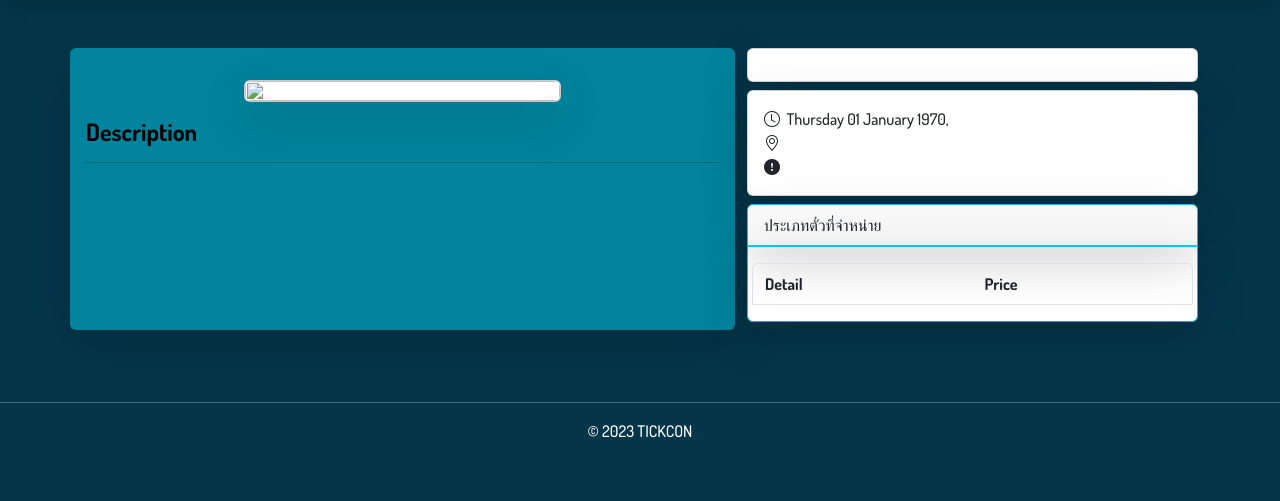
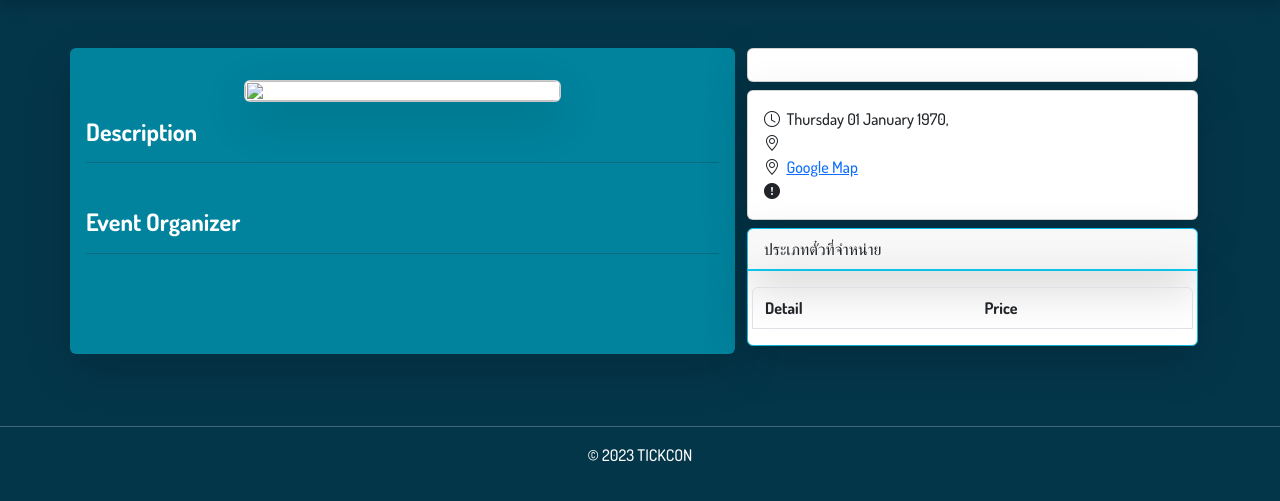
Before and after one commit to chulnwza/tickcon, a PHP site: page /all_final/concert_detail_notlogin.php?id=1 in a window 1280 px wide. Shown: the part 77-578 px from the top of the page. Run offline with PHP 8.4, Linux system fonts and the light colour scheme; data comes from the database, SQL or seed files in the repository; both versions use the stored data as it was after the commit; some web fonts are replaced.

Commit message:
google map

```diff
--- a/all_final/concert_detail_notlogin.php
+++ b/all_final/concert_detail_notlogin.php
@@ -230,13 +230,11 @@ require_once 'config/db.php';
                     <img style="width: 100%;" class="card-img shadow-lg rounded" src="<?= $row['concert_img_path'] ?>">
 
                 </div>
-
-                <h4 class="mt-2" style="color:black;"><b>Description</b></h4>
+                <h4 class="mt-2" style="color:White;"><b>Description</b></h4>
                 <hr>
-                <small style="white-space: pre-line; color:black;" class="text-break">
+                <small style="white-space: pre-line; color:White;" class="text-break">
                     <?= $row['detail'] ?>
                 </small>
-
                 <div class="card my-3 text-center"
                     style="width: 50%;margin: 0 auto;<?php if (is_null($row['stage_img']) == TRUE) {
                         echo 'display:none;';
@@ -245,7 +243,15 @@ require_once 'config/db.php';
                     <img style="width: 100%;" class="card-img" src="<?= $row['stage_img'] ?>">
 
                 </div>
-
+                <?php
+            $sqlj = 'SELECT firstname, lastname FROM member WHERE member_id = "' . $row['member_id'] . '";';
+            $resultj = $db->query($sqlj);
+            $rowj = $resultj->fetchArray(SQLITE3_ASSOC);
+            ?>
+                <h4 class="mt-2" style="color:White;"><b>Event Organizer</b></h4>
+                <hr>
+                <h4><?= $rowj['firstname'] ?> <?= $rowj['lastname'] ?><h4>
+                <!-- ชื่อผู้จัด -->
             </div>
             <!--ฝั่งสองยาว 5/12 ใช้แสดงรายละเอียดสำคัญและการจองตัว-->
             <div class="col-lg-5">
@@ -275,6 +281,9 @@ require_once 'config/db.php';
                                     </li>
                                     <li><b><i class="bi bi-geo-alt"></i>&nbsp;</b>
                                         <?= $row['address'] ?>
+                                    </li>
+                                    <li><b><i class="bi bi-geo-alt"></i>&nbsp;</b>
+                                    <a href="<?= $row['lo_link'] ?>" target="_blank">Google Map</a>
                                     </li>
                                     <li><b><i class="bi bi-exclamation-circle-fill"></i>&nbsp;</b>
                                         <?= $row['requirement'] ?>
```
Also changed, not shown: all_final/concert_detail.php (+5 -3 lines), all_final/createcon_db.php (+10 -3 lines), all_final/mainDatabase.db, all_final/upload/concert_map/89a605f1400411ee911101117567899b.jpg (added), all_final/upload/concert_map/9b42c44166b211ee911101117567899b.jpg (added), all_final/upload/concert_map/da1b19c06dc811ee911101117567899b.jpg (added), all_final/upload/id_card/83c7ec80673111ee911101117567899b.jpg (added), all_final/upload/id_card/89a605f1400411ee911101117567899b.jpg (added), all_final/upload/id_card/9b42c44166b211ee911101117567899b.jpg (added), all_final/upload/id_card/da1b19c06dc811ee911101117567899b.jpg (added), all_final/upload/license/83c7ec80673111ee911101117567899b.jpg (added), all_final/upload/license/89a605f1400411ee911101117567899b.jpg (added), all_final/upload/license/9b42c44166b211ee911101117567899b.jpg (added), all_final/upload/license/da1b19c06dc811ee911101117567899b.jpg (added), 5 more files.
